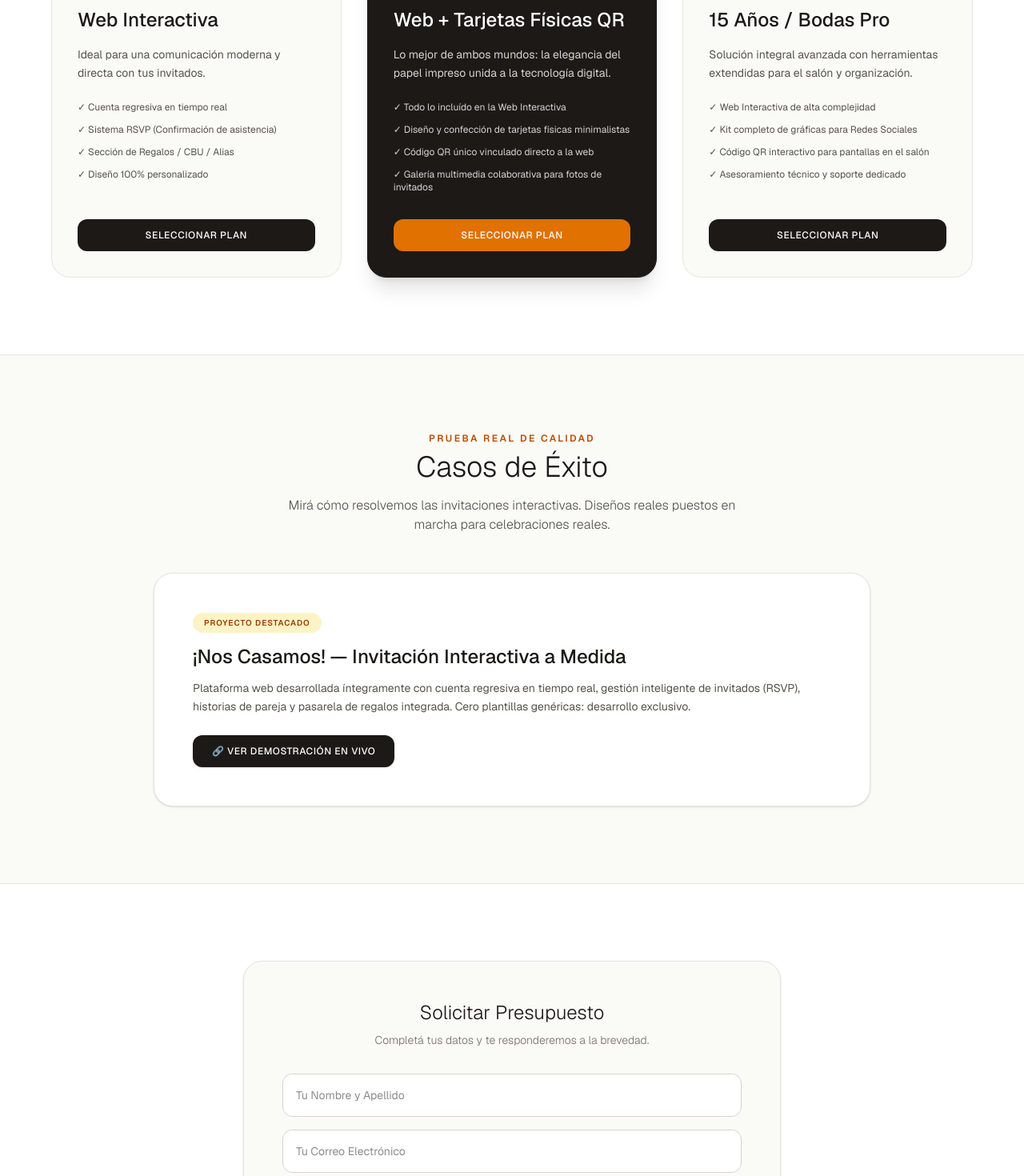
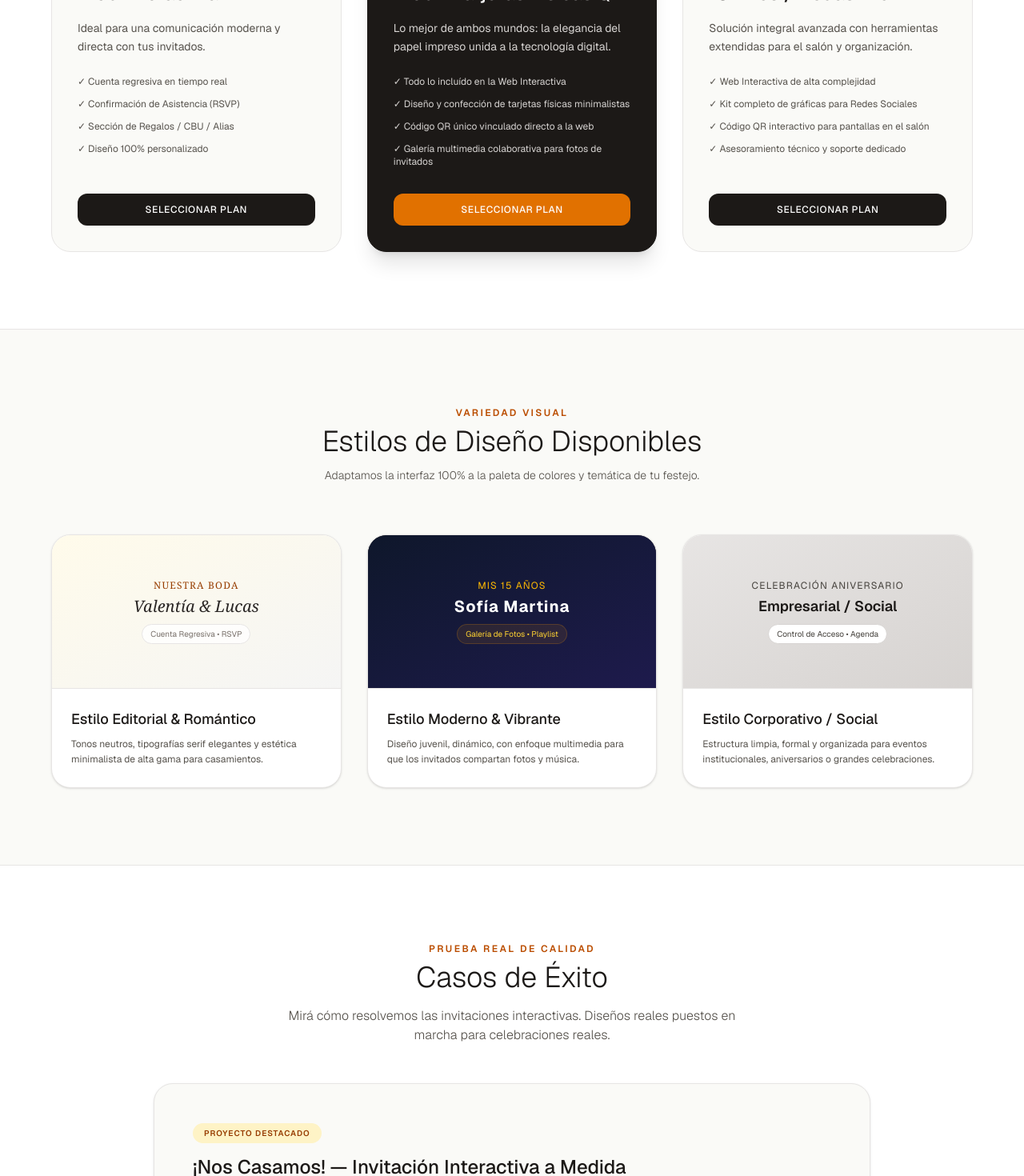
Before and after one commit to demiantestino66-cell/soberania-eventos, a Next.js app: page / in a window 1280 px wide. Shown: the part 960-2430 px from the top of the page at 80% size. Built offline with nearby package versions, Linux system fonts and the light colour scheme.

Commit message:
Agregada sección de muestrario de estilos visuales

```diff
--- a/app/page.tsx
+++ b/app/page.tsx
@@ -14,8 +14,8 @@ export default function Home() {
           </h1>
           <nav className="hidden md:flex gap-8 text-xs tracking-widest uppercase font-medium text-stone-600">
             <a href="#servicios" className="hover:text-amber-700 transition">Paquetes</a>
+            <a href="#estilos" className="hover:text-amber-700 transition">Estilos y Diseños</a>
             <a href="#casos" className="hover:text-amber-700 transition">Casos de Éxito</a>
-            <a href="#legales" className="hover:text-amber-700 transition">Legales</a>
             <a href="#contacto" className="hover:text-amber-700 transition">Contacto</a>
           </nav>
           <a
@@ -43,7 +43,7 @@ export default function Home() {
         </h2>
 
         <p className="text-stone-600 text-lg md:text-xl font-light mb-12 max-w-2xl leading-relaxed">
-          Casamientos, cumpleaños de 15 y celebraciones. Combinamos tecnología interactiva avanzada (RSVP en tiempo real) con diseño exclusivo y papelería física opcional.
+          Casamientos, cumpleaños de 15 y celebraciones. Combinamos tecnología interactiva avanzada con diseño exclusivo y papelería física opcional.
         </p>
 
         <div className="flex flex-col sm:flex-row gap-4 w-full justify-center">
@@ -84,7 +84,7 @@ export default function Home() {
                 </p>
                 <ul className="text-xs text-stone-600 space-y-3 mb-8">
                   <li>✓ Cuenta regresiva en tiempo real</li>
-                  <li>✓ Sistema RSVP (Confirmación de asistencia)</li>
+                  <li>✓ Confirmación de Asistencia (RSVP)</li>
                   <li>✓ Sección de Regalos / CBU / Alias</li>
                   <li>✓ Diseño 100% personalizado</li>
                 </ul>
@@ -140,21 +140,79 @@ export default function Home() {
         </div>
       </section>
 
-      {/* Casos de Éxito / Demostración */}
-      <section id="casos" className="py-24 px-6 bg-[#FAFAF7]">
+      {/* NUEVA SECCIÓN: Muestrario / Galería de Estilos (Miniaturas deslizables) */}
+      <section id="estilos" className="py-24 px-6 bg-[#FAFAF7]">
+        <div className="max-w-6xl mx-auto">
+          <div className="text-center max-w-xl mx-auto mb-16">
+            <span className="text-amber-700 font-semibold text-xs tracking-[0.2em] uppercase block mb-2">Variedad Visual</span>
+            <h3 className="text-3xl md:text-4xl font-light text-stone-900">Estilos de Diseño Disponibles</h3>
+            <p className="text-stone-600 text-sm mt-3 font-light">Adaptamos la interfaz 100% a la paleta de colores y temática de tu festejo.</p>
+          </div>
+
+          <div className="grid md:grid-cols-3 gap-8">
+            {/* Estilo 1: Romántico / Bodas */}
+            <div className="bg-white rounded-3xl border border-stone-200 overflow-hidden shadow-sm hover:shadow-md transition">
+              <div className="h-48 bg-stone-100 flex items-center justify-center border-b border-stone-200 relative overflow-hidden">
+                <div className="absolute inset-0 bg-gradient-to-br from-amber-50 to-stone-100 flex flex-col items-center justify-center p-4 text-center">
+                  <span className="text-xs uppercase tracking-widest text-amber-800 font-serif mb-1">Nuestra Boda</span>
+                  <p className="font-serif italic text-xl text-stone-800">Valentía & Lucas</p>
+                  <span className="text-[10px] text-stone-500 mt-2 bg-white/80 px-2.5 py-1 rounded-full border border-stone-200">Cuenta Regresiva • RSVP</span>
+                </div>
+              </div>
+              <div className="p-6">
+                <h4 className="text-lg font-medium text-stone-900 mb-2">Estilo Editorial & Romántico</h4>
+                <p className="text-stone-600 text-xs leading-relaxed">Tonos neutros, tipografías serif elegantes y estética minimalista de alta gama para casamientos.</p>
+              </div>
+            </div>
+
+            {/* Estilo 2: Vibrante / Cumpleaños de 15 */}
+            <div className="bg-white rounded-3xl border border-stone-200 overflow-hidden shadow-sm hover:shadow-md transition">
+              <div className="h-48 bg-stone-900 flex items-center justify-center border-b border-stone-200 relative overflow-hidden">
+                <div className="absolute inset-0 bg-gradient-to-br from-slate-900 to-indigo-950 flex flex-col items-center justify-center p-4 text-center">
+                  <span className="text-xs uppercase tracking-widest text-amber-400 font-sans mb-1">Mis 15 Años</span>
+                  <p className="font-bold text-xl text-white tracking-wider">Sofía Martina</p>
+                  <span className="text-[10px] text-amber-300 mt-2 bg-amber-500/10 border border-amber-500/20 px-2.5 py-1 rounded-full">Galería de Fotos • Playlist</span>
+                </div>
+              </div>
+              <div className="p-6">
+                <h4 className="text-lg font-medium text-stone-900 mb-2">Estilo Moderno & Vibrante</h4>
+                <p className="text-stone-600 text-xs leading-relaxed">Diseño juvenil, dinámico, con enfoque multimedia para que los invitados compartan fotos y música.</p>
+              </div>
+            </div>
+
+            {/* Estilo 3: Clásico / Eventos Generales */}
+            <div className="bg-white rounded-3xl border border-stone-200 overflow-hidden shadow-sm hover:shadow-md transition">
+              <div className="h-48 bg-stone-100 flex items-center justify-center border-b border-stone-200 relative overflow-hidden">
+                <div className="absolute inset-0 bg-gradient-to-br from-stone-200 to-stone-300 flex flex-col items-center justify-center p-4 text-center">
+                  <span className="text-xs uppercase tracking-widest text-stone-700 font-sans mb-1">Celebración Aniversario</span>
+                  <p className="font-semibold text-lg text-stone-900">Empresarial / Social</p>
+                  <span className="text-[10px] text-stone-700 mt-2 bg-white px-2.5 py-1 rounded-full border border-stone-300">Control de Acceso • Agenda</span>
+                </div>
+              </div>
+              <div className="p-6">
+                <h4 className="text-lg font-medium text-stone-900 mb-2">Estilo Corporativo / Social</h4>
+                <p className="text-stone-600 text-xs leading-relaxed">Estructura limpia, formal y organizada para eventos institucionales, aniversarios o grandes celebraciones.</p>
+              </div>
+            </div>
+          </div>
+        </div>
+      </section>
+
+      {/* Casos de Éxito / Demostración Real */}
+      <section id="casos" className="py-24 px-6 bg-white border-t border-stone-200">
         <div className="max-w-4xl mx-auto text-center">
           <span className="text-amber-700 font-semibold text-xs tracking-[0.2em] uppercase block mb-2">Prueba Real de Calidad</span>
           <h3 className="text-3xl md:text-4xl font-light mb-4 text-stone-900">Casos de Éxito</h3>
           <p className="text-stone-600 mb-12 max-w-xl mx-auto font-light">Mirá cómo resolvemos las invitaciones interactivas. Diseños reales puestos en marcha para celebraciones reales.</p>
 
-          <div className="bg-white p-8 md:p-12 rounded-3xl border border-stone-200 text-left flex flex-col md:flex-row gap-8 items-center shadow-sm">
+          <div className="bg-[#FAFAF7] p-8 md:p-12 rounded-3xl border border-stone-200 text-left flex flex-col md:flex-row gap-8 items-center shadow-sm">
             <div className="flex-1">
               <span className="bg-amber-100 text-amber-800 text-[10px] tracking-widest px-3.5 py-1.5 rounded-full uppercase font-semibold">
                 Proyecto Destacado
               </span>
               <h4 className="text-2xl font-medium mt-4 mb-3 text-stone-900">¡Nos Casamos! — Invitación Interactiva a Medida</h4>
               <p className="text-stone-600 text-sm mb-6 leading-relaxed">
-                Plataforma web desarrollada íntegramente con cuenta regresiva en tiempo real, gestión inteligente de invitados (RSVP), historias de pareja y pasarela de regalos integrada. Cero plantillas genéricas: desarrollo exclusivo.
+                Plataforma web desarrollada íntegramente con cuenta regresiva en tiempo real, gestión inteligente de invitados (Confirmación de asistencia / RSVP), historias de pareja y pasarela de regalos integrada. Cero plantillas genéricas: desarrollo exclusivo.
               </p>
               <a
                 href="#"
@@ -170,22 +228,22 @@ export default function Home() {
       </section>
 
       {/* Sección de Formulario de Presupuesto */}
-      <section id="contacto" className="py-24 px-6 bg-white border-t border-stone-200">
-        <div className="max-w-2xl mx-auto bg-[#FAFAF7] p-8 md:p-12 rounded-3xl border border-stone-200 shadow-sm">
+      <section id="contacto" className="py-24 px-6 bg-[#FAFAF7] border-t border-stone-200">
+        <div className="max-w-2xl mx-auto bg-white p-8 md:p-12 rounded-3xl border border-stone-200 shadow-sm">
           <h3 className="text-2xl font-light mb-2 text-stone-900 text-center">Solicitar Presupuesto</h3>
           <p className="text-center text-stone-500 mb-8 text-sm font-light">Completá tus datos y te responderemos a la brevedad.</p>
 
           <form action="https://formspree.io/f/xwlenbwg" method="POST" className="flex flex-col gap-4">
-            <input type="text" name="nombre" placeholder="Tu Nombre y Apellido" required className="bg-white border border-stone-300 p-4 rounded-xl text-stone-900 focus:outline-none focus:border-amber-700 transition text-sm" />
-            <input type="email" name="email" placeholder="Tu Correo Electrónico" required className="bg-white border border-stone-300 p-4 rounded-xl text-stone-900 focus:outline-none focus:border-amber-700 transition text-sm" />
+            <input type="text" name="nombre" placeholder="Tu Nombre y Apellido" required className="bg-[#FAFAF7] border border-stone-300 p-4 rounded-xl text-stone-900 focus:outline-none focus:border-amber-700 transition text-sm" />
+            <input type="email" name="email" placeholder="Tu Correo Electrónico" required className="bg-[#FAFAF7] border border-stone-300 p-4 rounded-xl text-stone-900 focus:outline-none focus:border-amber-700 transition text-sm" />
 
-            <select name="tipo_evento" className="bg-white border border-stone-300 p-4 rounded-xl text-stone-900 focus:outline-none focus:border-amber-700 transition text-sm">
+            <select name="tipo_evento" className="bg-[#FAFAF7] border border-stone-300 p-4 rounded-xl text-stone-900 focus:outline-none focus:border-amber-700 transition text-sm">
               <option value="esencial">Plan Esencial (Web Interactiva)</option>
               <option value="hibrido">Plan Híbrido (Web + Tarjetas Físicas QR)</option>
               <option value="integral">Plan Experiencia Total (15 Años / Bodas Pro)</option>
             </select>
 
-            <textarea name="mensaje" placeholder="Contame detalles sobre tu evento (fecha estimada, cantidad de invitados, etc.)..." rows={4} className="bg-white border border-stone-300 p-4 rounded-xl text-stone-900 focus:outline-none focus:border-amber-700 transition text-sm resize-none"></textarea>
+            <textarea name="mensaje" placeholder="Contame detalles sobre tu evento (fecha estimada, cantidad de invitados, estilo elegido, etc.)..." rows={4} className="bg-[#FAFAF7] border border-stone-300 p-4 rounded-xl text-stone-900 focus:outline-none focus:border-amber-700 transition text-sm resize-none"></textarea>
 
             <button type="submit" className="bg-stone-900 hover:bg-amber-700 text-white font-medium text-sm tracking-wider uppercase py-4 rounded-xl transition duration-200 shadow-sm cursor-pointer mt-2">
               Enviar Consulta
@@ -195,10 +253,10 @@ export default function Home() {
       </section>
 
       {/* Sección de Bases Legales y Condiciones */}
-      <section id="legales" className="py-20 px-6 bg-[#FAFAF7] border-t border-stone-200">
+      <section id="legales" className="py-20 px-6 bg-white border-t border-stone-200">
         <div className="max-w-4xl mx-auto">
           <h3 className="text-xl font-light mb-6 text-stone-900">Bases, Términos y Condiciones Legales</h3>
-          <div className="text-xs text-stone-600 space-y-4 bg-white p-8 rounded-3xl border border-stone-200 leading-relaxed">
+          <div className="text-xs text-stone-600 space-y-4 bg-[#FAFAF7] p-8 rounded-3xl border border-stone-200 leading-relaxed">
             <p><strong>1. Contratación y Seña:</strong> Todo desarrollo se reserva y comienza a programarse una vez abonada la seña estipulada del valor total acordado.</p>
             <p><strong>2. Plazos y Revisiones:</strong> Los tiempos de entrega se definen según la complejidad del proyecto. El servicio incluye las revisiones necesarias para asegurar conformidad total antes de su publicación oficial.</p>
             <p><strong>3. Privacidad de Datos:</strong> Los datos recopilados de los invitados mediante los sistemas interactivos son propiedad exclusiva del cliente y se gestionan bajo estrictas normas de seguridad.</p>
@@ -207,7 +265,7 @@ export default function Home() {
       </section>
 
       {/* Pie de página */}
-      <footer className="p-8 text-center text-xs text-stone-500 border-t border-stone-200 bg-white">
+      <footer className="p-8 text-center text-xs text-stone-500 border-t border-stone-200 bg-[#FAFAF7]">
         <p className="text-stone-800 font-medium mb-1">Soberanía Digital — Software y Desarrollo a Medida</p>
         <p>Contacto directo: edicionesdemiantestino@gmail.com | WhatsApp: +54 9 280 484-1846</p>
         <p className="mt-4 text-stone-400">© {new Date().getFullYear()} Todos los derechos reservados.</p>
```
